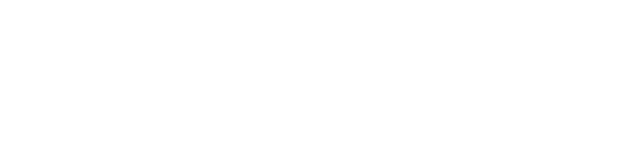
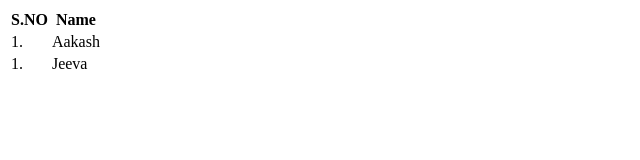
Before and after one commit to Aakash-suresh/html-table-form, a plain HTML site: page index.html in a window 1280 px wide. Shown: the whole page, without its empty margins (0-640 px from the left). Drawn offline with Linux system fonts and the light colour scheme.

Commit message:
Add. New table created to display names

```diff
--- a/index.html
+++ b/index.html
@@ -7,6 +7,19 @@
     <title>html Table</title>
 </head>
 <body>
-
+    <table>
+        <tr>
+            <th>S.NO</th>
+            <th>Name</th>
+        </tr>
+        <tr>
+            <td>1.</td>
+            <td>Aakash</td>
+        </tr>
+        <tr>
+            <td>1.</td>
+            <td>Jeeva</td>
+        </tr>
+    </table>
 </body>
 </html>
```
